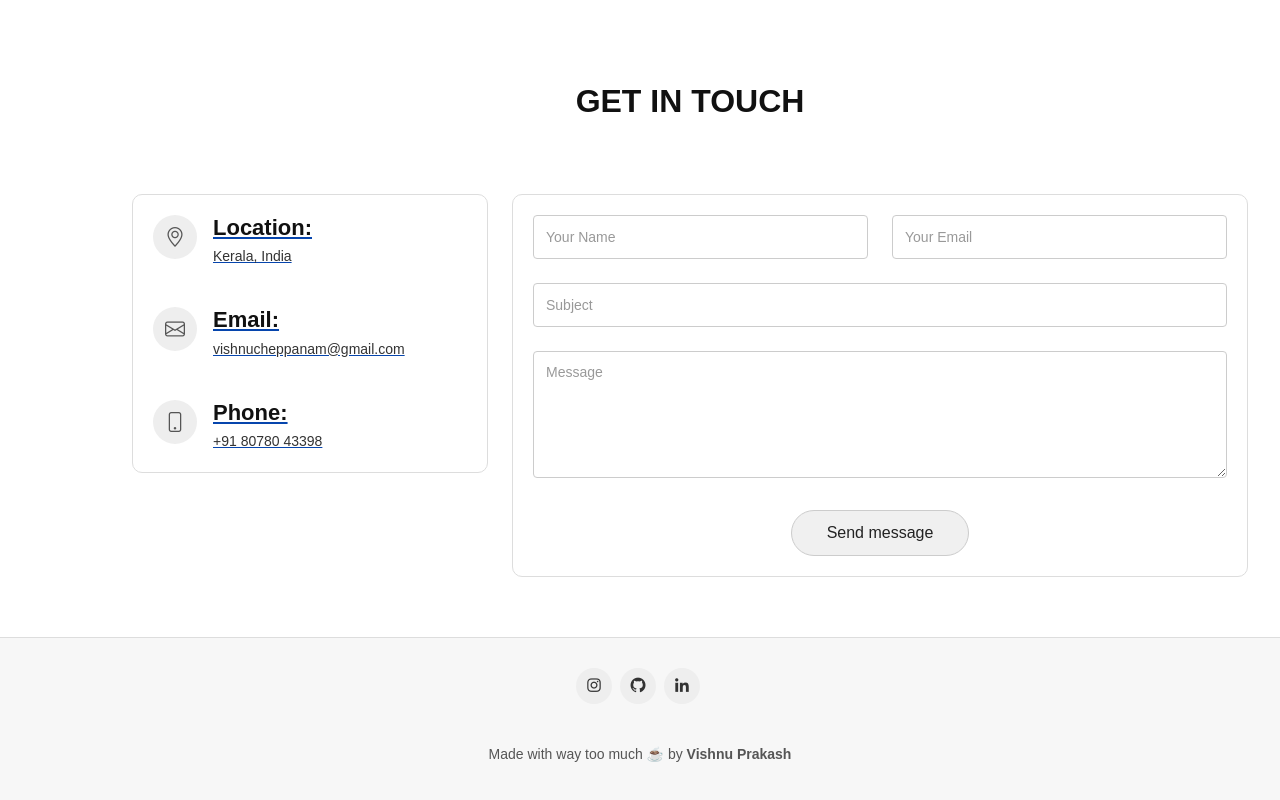
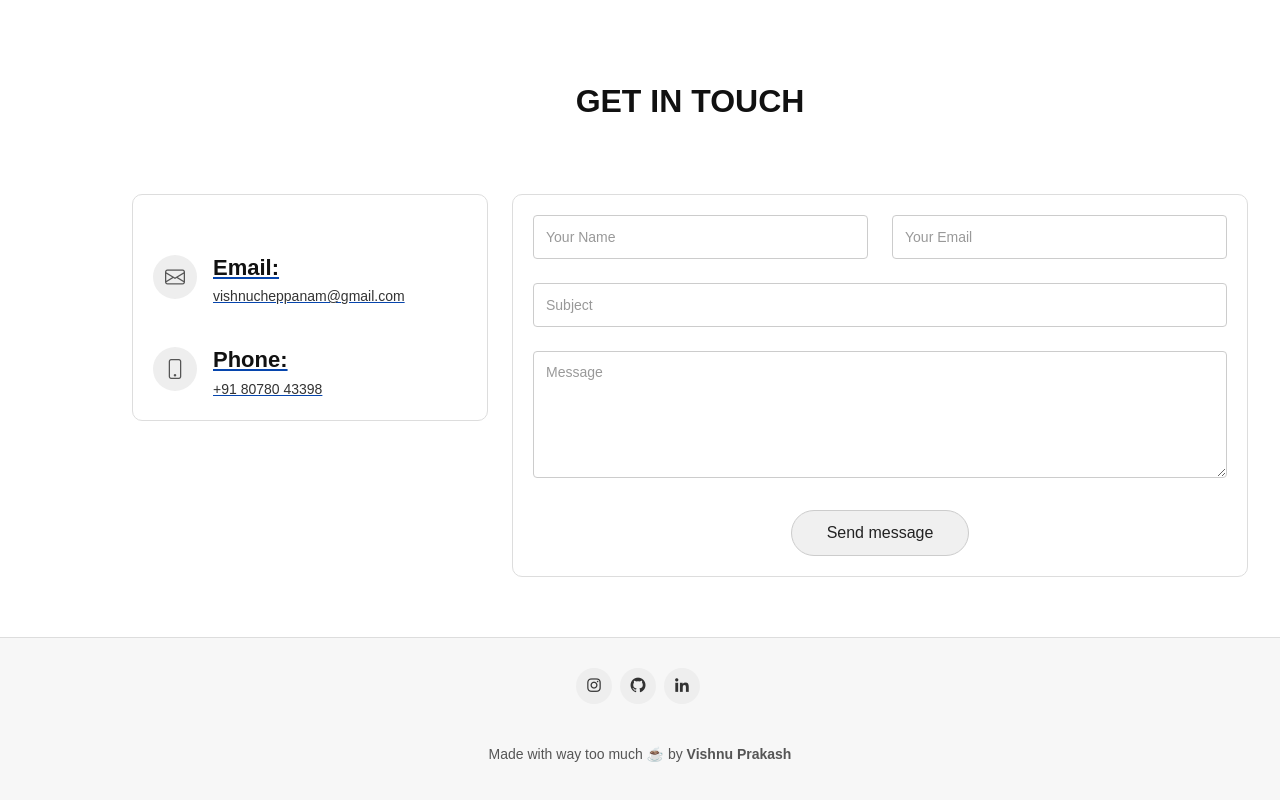
Before and after one commit to vishnuprksh/vishnuprksh, a website: page index.html in a window 1280 px wide. Shown: the part 2072-2872 px from the top of the page. Drawn offline with nearby package versions, Linux system fonts and the light colour scheme.

Commit message:
Remove contact location field and align meta description with bio (preview)
Updated the description meta tag and removed location details.

```diff
--- a/index.html
+++ b/index.html
@@ -6,7 +6,7 @@
   <meta content="width=device-width, initial-scale=1.0" name="viewport">
 
   <title>Vishnu Prakash — Data Scientist</title>
-  <meta content="Vishnu Prakash, data scientist in Kerala, India. Posts on machine learning, optimization and side projects." name="description">
+  <meta content="Vishnu Prakash, data scientist at Navig8, Mumbai. Posts on machine learning, optimization and side projects." name="description">
   <meta content="data scientist, machine learning, AI, analytics, python, statistical analysis" name="keywords">
 
   <!-- Favicons -->
@@ -387,15 +387,6 @@
 
           <div class="col-lg-4">
             <div class="info">
-              <div class="address">
-                <a
-                  href="https://www.google.com/maps/place/Alappuzha,+Kerala/@9.5010271,76.2597037,12z/data=!3m1!4b1!4m6!3m5!1s0x3b0884f1aa296b61:0xb84764552c41f85a!8m2!3d9.4980667!4d76.3388484!16zL20vMGIwOXF5?entry=ttu">
-                  <i class="bi bi-geo-alt"></i>
-                  <h4>Location:</h4>
-                  <p>Kerala, India</p>
-                </a>
-              </div>
-
               <div class="email">
                 <a href="https://mail.google.com/mail/u/2/#inbox">
                   <i class="bi bi-envelope"></i>
@@ -490,4 +481,4 @@
 
 </body>
 
-</html>
+                  </html>
```
